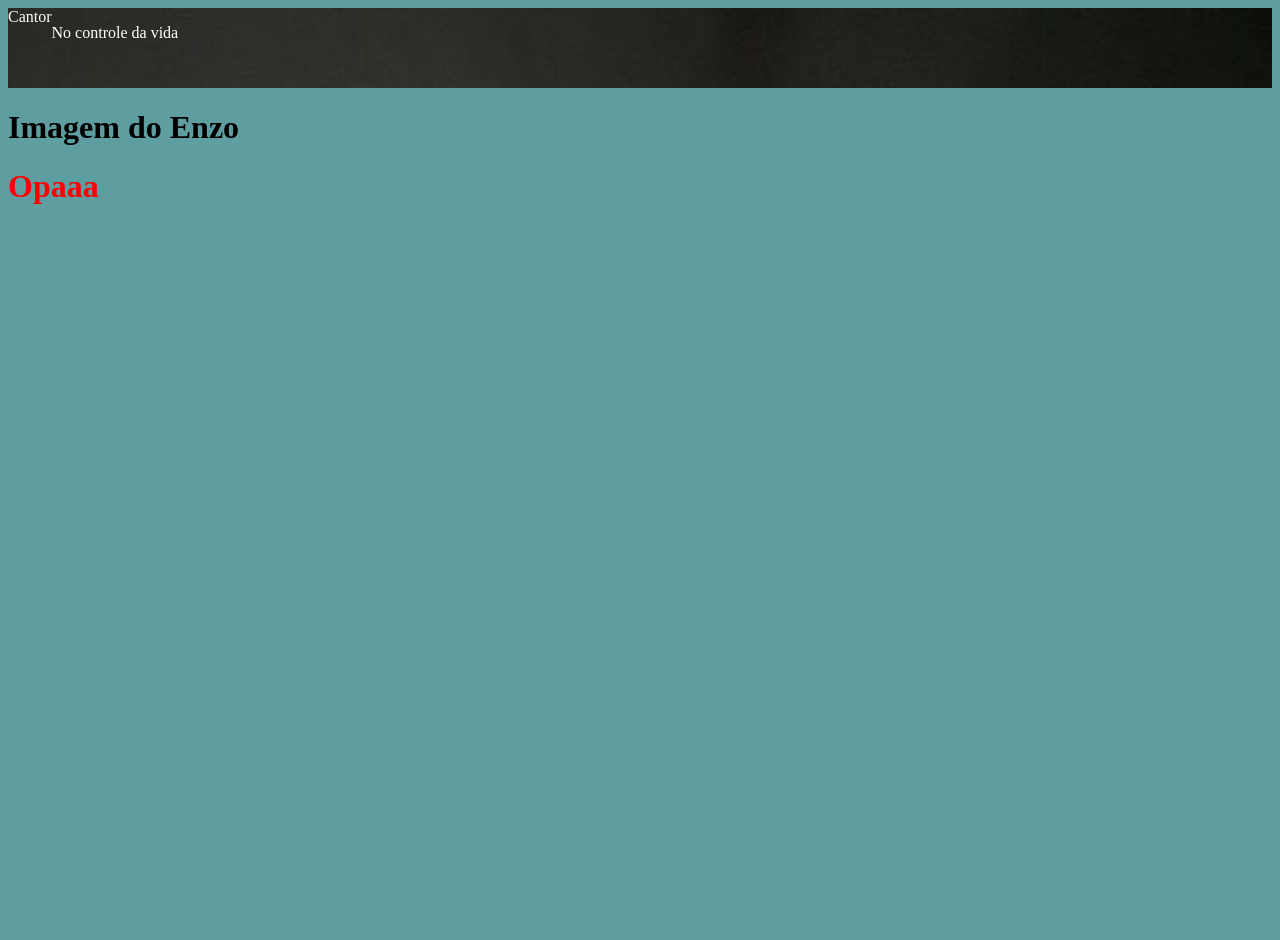
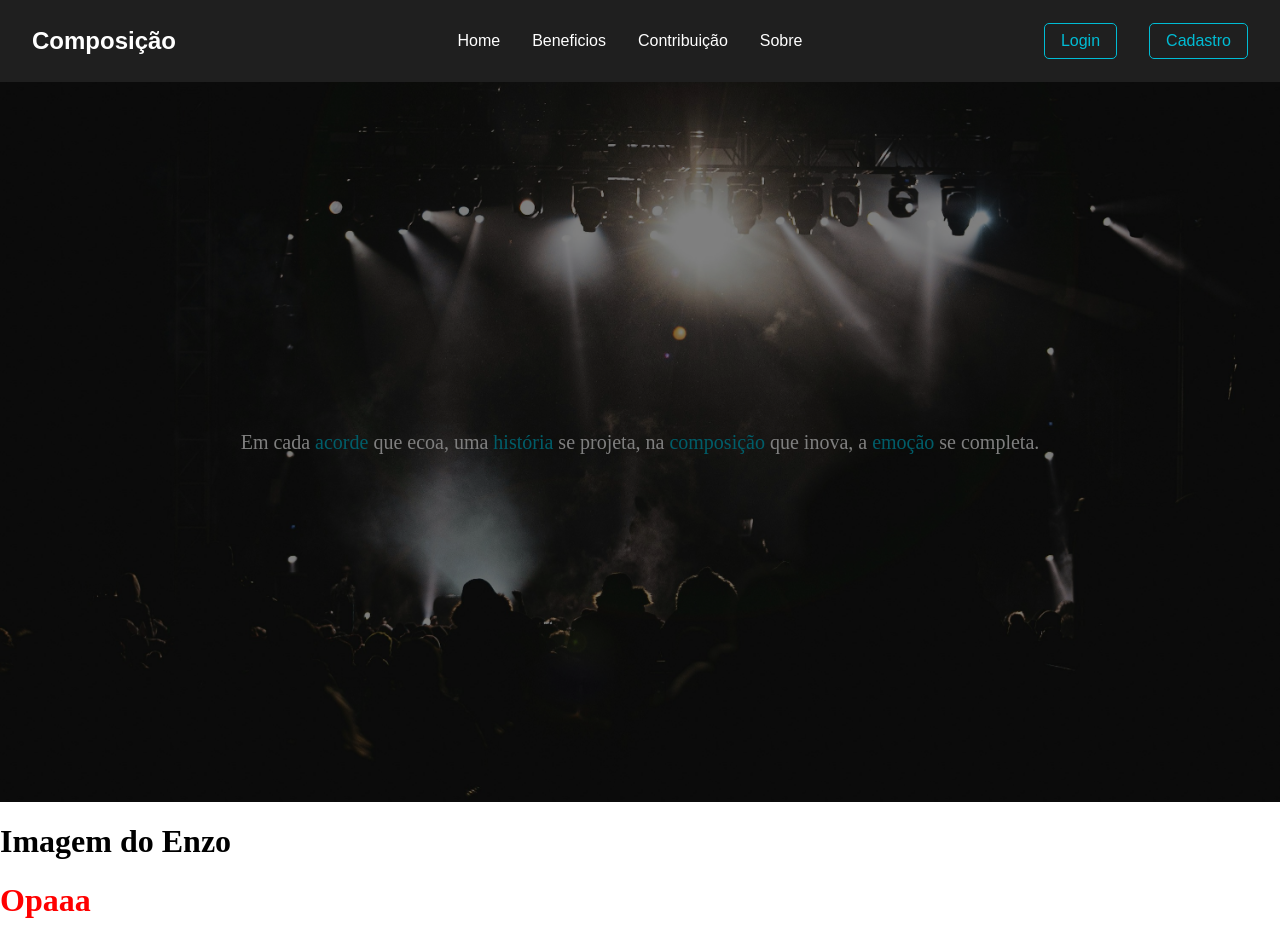
Before and after one commit to EnzoServilha/Composicao-Musical--Sprint-3-, a plain HTML site: page pags/home.html in a window 1280 px wide. Before the commit the page ends 800 px from the top, so only its background shows below. Drawn offline with Linux system fonts and the light colour scheme; files that its build step writes are made by us from their sources; files whose address does not match are found by name.

Commit message:
Html e Css Base

```diff
--- /dev/null
+++ b/Css/body.css
@@ -0,0 +1,4 @@
+.body{
+    background-color: gray;
+
+}
--- a/Css/home.css
+++ b/Css/home.css
@@ -1,17 +1,37 @@
-body {
-    background-color: cadetblue;
-
-
+html, body {
+    margin: 0;
+    padding: 0;
 }
 
 .banner {
-    height: 80px;
+    position: relative;
+    height: 90vh;
     color: white;
-    background-image: url('../Fotos/wonder_\ the\ world\ tour.jpeg');
+    background-image: url('../Fotos/logan-weaver-lgnwvr-OxlzI0sVWVo-unsplash\ \(1\).jpg');
     background-size: cover;
+    background-position: center;
+    display: flex;
+    align-items: center;
 
   }
 
+  .banner::before{
+    content: "";
+    position: absolute;
+    inset: 0;
+    background: rgba(0,0,0,0.5);
+    z-index: 0;
+  }
+
+  .banner p{
+    font-size: 1.25rem;
+    line-height: 1.6;
+  }
+
+  .banner span{
+    color: #00bcd4;
+    font-weight: mont-serrat;
+}
 
 
 
--- /dev/null
+++ b/Css/navbar.css
@@ -0,0 +1,57 @@
+.navbar{
+    display: flex;
+    justify-content: space-between;
+    align-items: center;
+    background-color: #1f1f1f;
+    padding: 1rem 2rem;
+    color: #ffff;
+    font-family: sans-serif;
+}
+
+.logo{
+    font-size: 1.5rem;
+    font-weight: bold;
+    color: #ffff;
+}
+.nav-links{
+    display: flex;
+    list-style: none;
+    gap: 2rem;
+}
+.nav-links li a {
+    text-decoration: none;
+    color:#ffff;
+    font-weight: 500;
+    transition: color 0.3s;
+}
+.nav-links a :hover{
+    color: #00bcd4;
+}
+.auth-links{
+    display: flex;
+    gap: 2rem;
+}
+.button-login, .button-cadastro{
+    text-decoration: none;
+    padding: 0.5rem 1rem;
+    border-radius: 5px;
+    font-weight: 500;
+    transition: all 0.3s;
+}
+.button-login{
+    border: 1px solid #00bcd4;
+    color: #00bcd4;
+}
+.button-login:hover{
+    border: 1px solid #00bcd4;
+    color: #ffff;
+}
+
+.button-cadastro{
+    border: 1px solid #00bcd4;
+    color: #00bcd4;
+}
+.button-cadastro:hover{
+    border: 1px solid #00bcd4;
+    color: #ffff;
+}
--- a/pags/home.html
+++ b/pags/home.html
@@ -5,18 +5,46 @@
     <meta name="viewport" content="width=, initial-scale=1.0">
     <title>Home Músicas</title>
     <link rel="shortcut icon" type="imagex/png" href="file:///C:/Users/EnzoS/Downloads/Projeto%20Individual%20Sprint%203/Fotos/wonder_%20the%20world%20tour.jpeg">
-    <link rel="stylesheet" href="css/home.css">
+    <link rel="stylesheet" href="../Css/navbar.css">
+    <link rel="stylesheet" href="../Css/home.css">
+    <link rel="stylesheet" href="../Css/contribuicao.css">
+    <link rel="stylesheet" href="../Css/beneficios.css">
 
 </head>
 <body>
 
 
+    <nav class="navbar">
 
-    <div class="banner">
-        <div class="container">Cantor
-           <p>No controle da vida</p>
+        <div class="logo">Composição</div>
+
+        <ul class="nav-links">
+
+            <li> <a href="home.html">Home</a> </li>
+
+            <li> <a href="beneficos.html">Beneficios</a> </li>
+
+            <li> <a href="contribuicao.html">Contribuição</a> </li>
+
+            <li> <a href="sobre.html">Sobre</a> </li>
+
+        </ul>
+
+        <div class="auth-links">
+            <a href="login.html" class="button-login">Login</a>
+
+            <a href="cadastro.html" class="button-cadastro">Cadastro</a>
         </div>
-    </div>
+
+    </nav>
+
+
+
+    <section class="banner">
+        <div class="container">
+           <p>Em cada <span>acorde</span> que ecoa, uma <span>história</span> se projeta, na <span>composição</span> que inova, a <span>emoção</span> se completa. </p>
+        </div>
+    </section>
 
 
 
```
Also changed, not shown: pags/beneficos.html (added, +34 -0 lines), pags/cadastro.html (added, +38 -0 lines), pags/contribuicao.html (added, +34 -0 lines), pags/login.html (added, +34 -0 lines), pags/sobre.html (added, +34 -0 lines), Css/auth.css (added), Fotos/logan-weaver-lgnwvr-OxlzI0sVWVo-unsplash (1).jpg (added).
